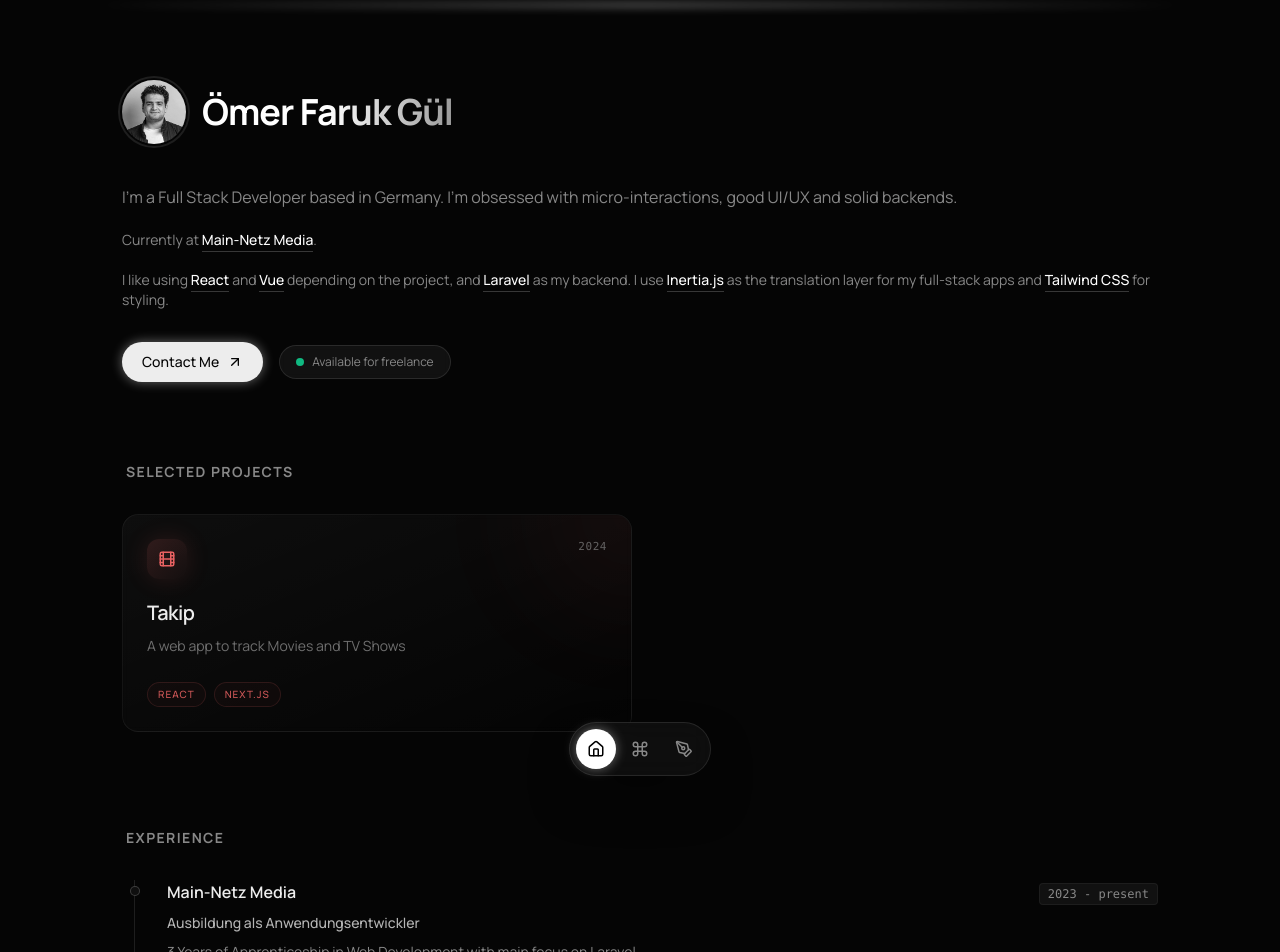
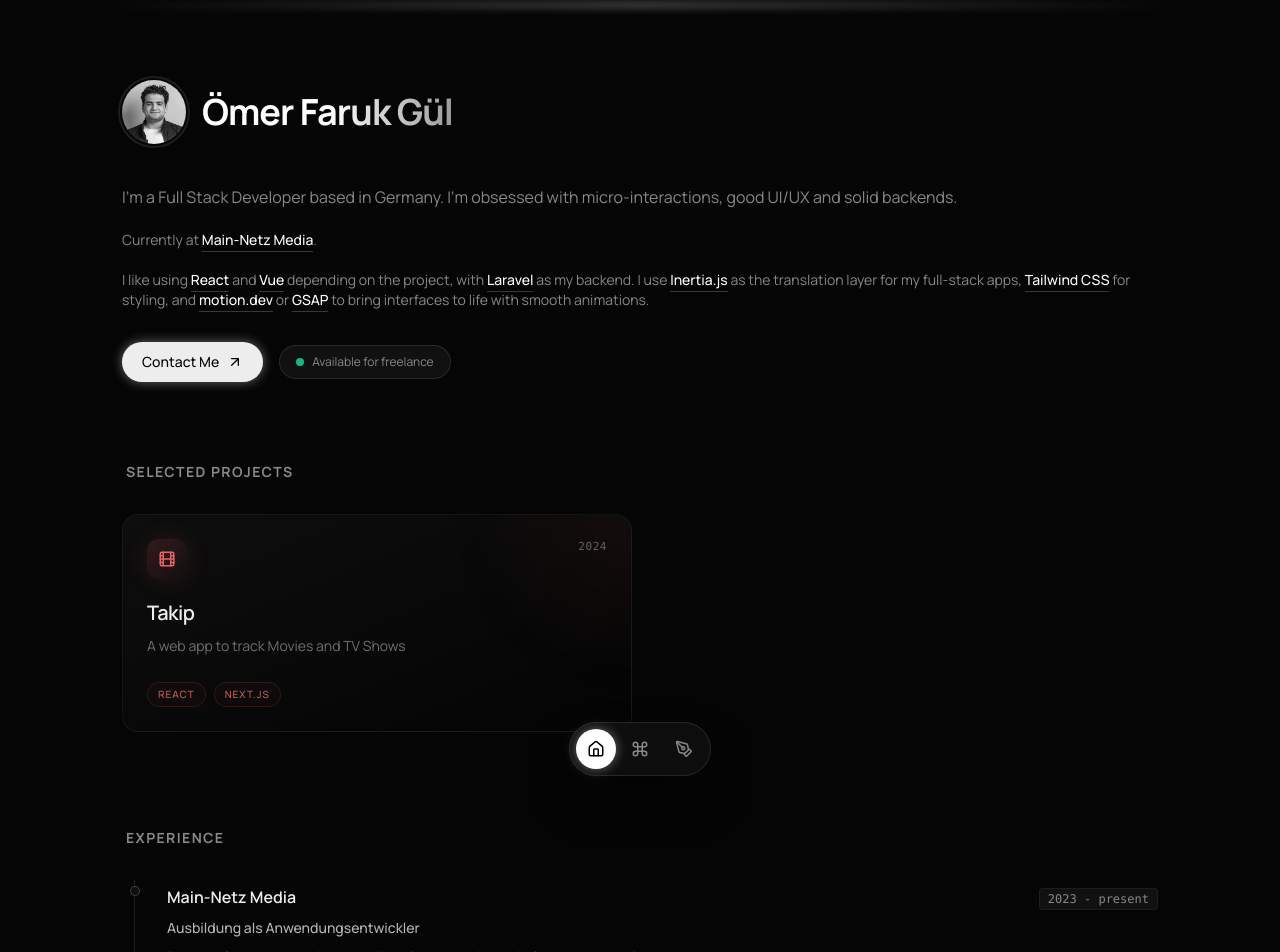
Before and after one commit to Xisisrefliel/portfolio, a React (Vite) app: page / in a window 1280 px wide. Shown: the top 952 px of the page. Built offline with nearby package versions, Linux system fonts and the light colour scheme.

Commit message:
Update index.html title to 'Ömer Faruk Gül'; adjust ExperienceList component styling for improved layout consistency; enhance Hero component text for clarity and detail.

```diff
--- a/components/ExperienceList.tsx
+++ b/components/ExperienceList.tsx
@@ -23,9 +23,9 @@
             {/* Timeline dot */}
             <div className="absolute -left-[5px] top-1.5 h-2.5 w-2.5 rounded-full bg-surface border border-white/20 group-hover:border-white/50 transition-colors"></div>
 
-            <div className="flex flex-col sm:flex-row sm:justify-between sm:items-baseline mb-2">
+            <div className="flex flex-col sm:flex-row sm:justify-between sm:items-baseline">
               <h3 className="text-base font-semibold text-textMain">{exp.company}</h3>
-              <span className="text-xs text-textMuted font-mono bg-white/5 px-2 py-0.5 rounded border border-white/5 w-fit">{exp.period}</span>
+              <span className="text-xs mt-2 mb-2 text-textMuted font-mono bg-white/5 px-2 py-0.5 rounded border border-white/5 w-fit">{exp.period}</span>
             </div>
             <p className="text-sm text-white/70 mb-2 font-medium">{exp.role}</p>
             <p className="text-sm text-textMuted leading-relaxed max-w-xl">
--- a/components/Hero.tsx
+++ b/components/Hero.tsx
@@ -187,7 +187,7 @@
             <span className="text-white font-medium border-b border-white/20 pb-0.5 hover:border-white/40 transition-colors cursor-default">
               Vue
             </span>{" "}
-            depending on the project, and{" "}
+            depending on the project, with{" "}
             <span className="text-white font-medium border-b border-white/20 pb-0.5 hover:border-white/40 transition-colors cursor-default">
               Laravel
             </span>{" "}
@@ -195,11 +195,19 @@
             <span className="text-white font-medium border-b border-white/20 pb-0.5 hover:border-white/40 transition-colors cursor-default">
               Inertia.js
             </span>{" "}
-            as the translation layer for my full-stack apps and{" "}
+            as the translation layer for my full-stack apps,{" "}
             <span className="text-white font-medium border-b border-white/20 pb-0.5 hover:border-white/40 transition-colors cursor-default">
               Tailwind CSS
             </span>{" "}
-            for styling.
+            for styling, and{" "}
+            <span className="text-white font-medium border-b border-white/20 pb-0.5 hover:border-white/40 transition-colors cursor-default">
+              motion.dev
+            </span>{" "}
+            or{" "}
+            <span className="text-white font-medium border-b border-white/20 pb-0.5 hover:border-white/40 transition-colors cursor-default">
+              GSAP
+            </span>{" "}
+            to bring interfaces to life with smooth animations.
           </p>
 
         </div>
--- a/index.html
+++ b/index.html
@@ -3,7 +3,7 @@
   <head>
     <meta charset="UTF-8" />
     <meta name="viewport" content="width=device-width, initial-scale=1.0" />
-    <title>gül</title>
+    <title>Ömer Faruk Gül</title>
     <link rel="apple-touch-icon" sizes="180x180" href="/favicon/apple-touch-icon-180x180.png">
     <link rel="icon" type="image/png" sizes="192x192" href="/favicon/android-icon-192x192.png">
     <link rel="icon" type="image/png" sizes="96x96" href="/favicon/favicon-96x96.png">
```
